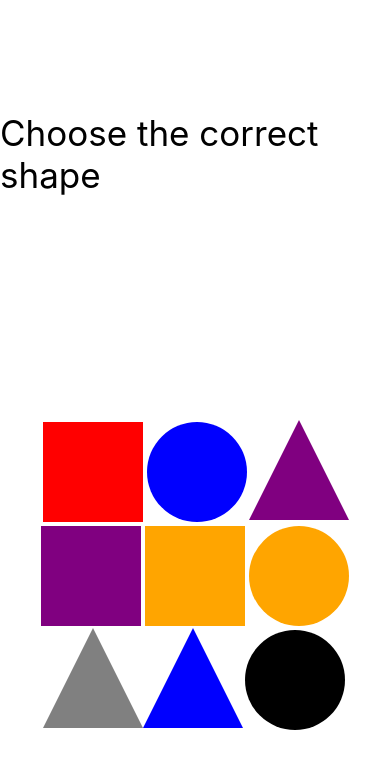
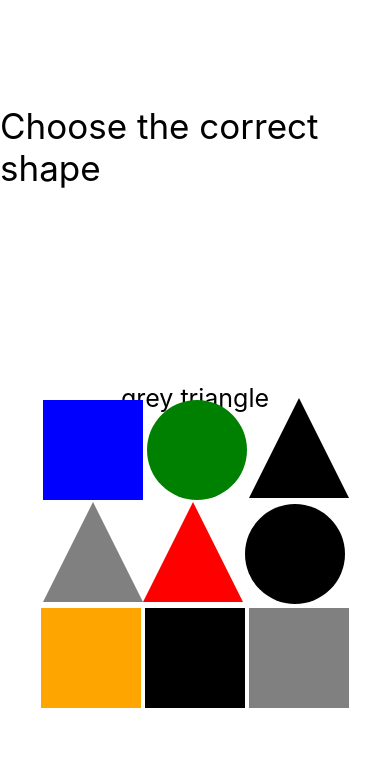
Before and after one commit to lmiller1990/drunk-app, a React Native app: screen / in a window 390 px wide. Shown: the top 768 px of the page. Built offline with nearby package versions, Linux system fonts and the light colour scheme.

Commit message:
Complete shape puzzple

```diff
--- a/components/puzzles/ChooseShapes/Shape.js
+++ b/components/puzzles/ChooseShapes/Shape.js
@@ -14,7 +14,7 @@ export default class Shape extends React.Component {
     return(
       <View>
         <TouchableHighlight
-          onPress={() => this.props.selected(this.props.answer.key)}
+          onPress={() => this.props.handlePressed(this.props.answer.key)}
         >
           <View
             style={
--- a/components/puzzles/ChooseShapes/index.js
+++ b/components/puzzles/ChooseShapes/index.js
@@ -1,7 +1,7 @@
 import React, { Component } from 'react'
 import { Text, View, StyleSheet, TouchableHighlight } from 'react-native'
 import Shape from './Shape'
-import { random } from 'lodash'
+import { random, shuffle } from 'lodash'
 import COLORS from '../ChooseTheColor/colors'
 
 const TOTAL_ANSWERS = 9
@@ -16,17 +16,21 @@ export default class ChooseShapes extends Component {
     super(props)
 
     this.state = {
-      answers: []
+      answers: [],
+      answer: {},
+      allCombinations: this.getAllCombinations()
     }
+    this.handlePressed = this.handlePressed.bind(this)
     this.init = this.init.bind(this)
   }
 
   componentDidMount() {
+    this.getAllCombinations()
     this.init()
   }
 
-  init() {
-    const all = []
+  getAllCombinations() {
+    let all = []
     let key = 0
     for (let i = 0; i < COLORS.length; i++) {
       for (let j = 0; j < SHAPES.length; j++) {
@@ -34,32 +38,51 @@ export default class ChooseShapes extends Component {
         key += 1
       }
     }
+    return shuffle(all)
+  }
 
+  init() {
     let i = 0
-    const answers = []
+    const randNumbers = []
     while (i < TOTAL_ANSWERS) {
-      const rand = random(0, all.length - 1)
-      if (!answers.includes(rand)) {
-        answers.push(rand)
+      const rand = random(0, this.state.allCombinations.length - 1)
+      if (!randNumbers.includes(rand)) {
+        randNumbers.push(rand)
         i += 1
       }
     }
+    const answers = randNumbers.map(x => this.state.allCombinations[x])
+    const answer = answers[random(0, answers.length - 1)]
     this.setState({
-      answer: random(0, TOTAL_ANSWERS),
-      answers: answers.map(x => all[x])
+      answers,
+      answer
     })
+  }
+
+  handlePressed(key) {
+    if (key === this.state.answer.key) {
+      this.props.addScore(1)
+    }
+    this.init()
   }
 
   render() {
     return (
+      <View>
+        <View style={styles.questionWrapper}>
+          <Text style={styles.questionText}>
+            {`${this.state.answer.color} ${this.state.answer.shape}`}
+          </Text>
+        </View>
         <View style={styles.wrapper}>
           {this.state.answers.map(x =>
             <Shape
               key={x.key}
               answer={x}
-            selected={this.handleSelected}
+              handlePressed={this.handlePressed}
             />
           )}
+        </View>
       </View>
     )
   }
@@ -71,5 +94,13 @@ const styles = StyleSheet.create({
     flexWrap: 'wrap',
     flexDirection: 'row',
     justifyContent: 'center'
+  },
+  questionText: {
+    fontSize: 25
+  },
+  questionWrapper: {
+    flex: 0,
+    justifyContent: 'center',
+    alignItems: 'center'
   }
 })
```
Lines whose indentation alone changed are shown as unchanged.
